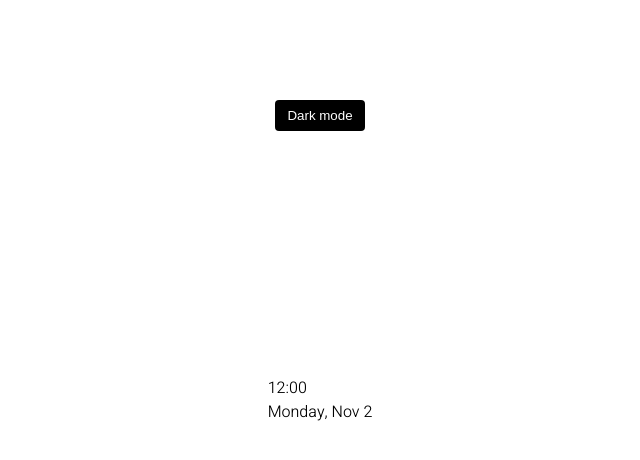
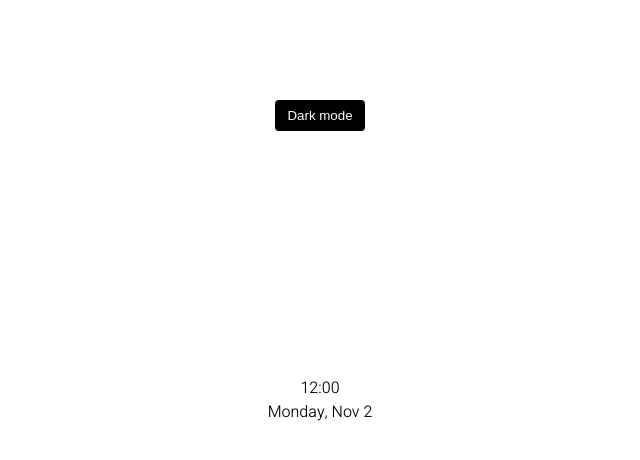
Before and after one commit to vagfou/theme-clock, a plain HTML site: page index.html in a window 1280 px wide. Shown: the whole page, without its empty margins (320-960 px from the left). Drawn offline with Linux system fonts and the light colour scheme.

Commit message:
clock container positioned

```diff
--- a/style.css
+++ b/style.css
@@ -47,3 +47,10 @@ body {
 .toggle:focus {
   outline: none;
 }
+
+.clock-container {
+  display: flex;
+  flex-direction: column;
+  justify-content: space-between;
+  align-items: center;
+}
```
